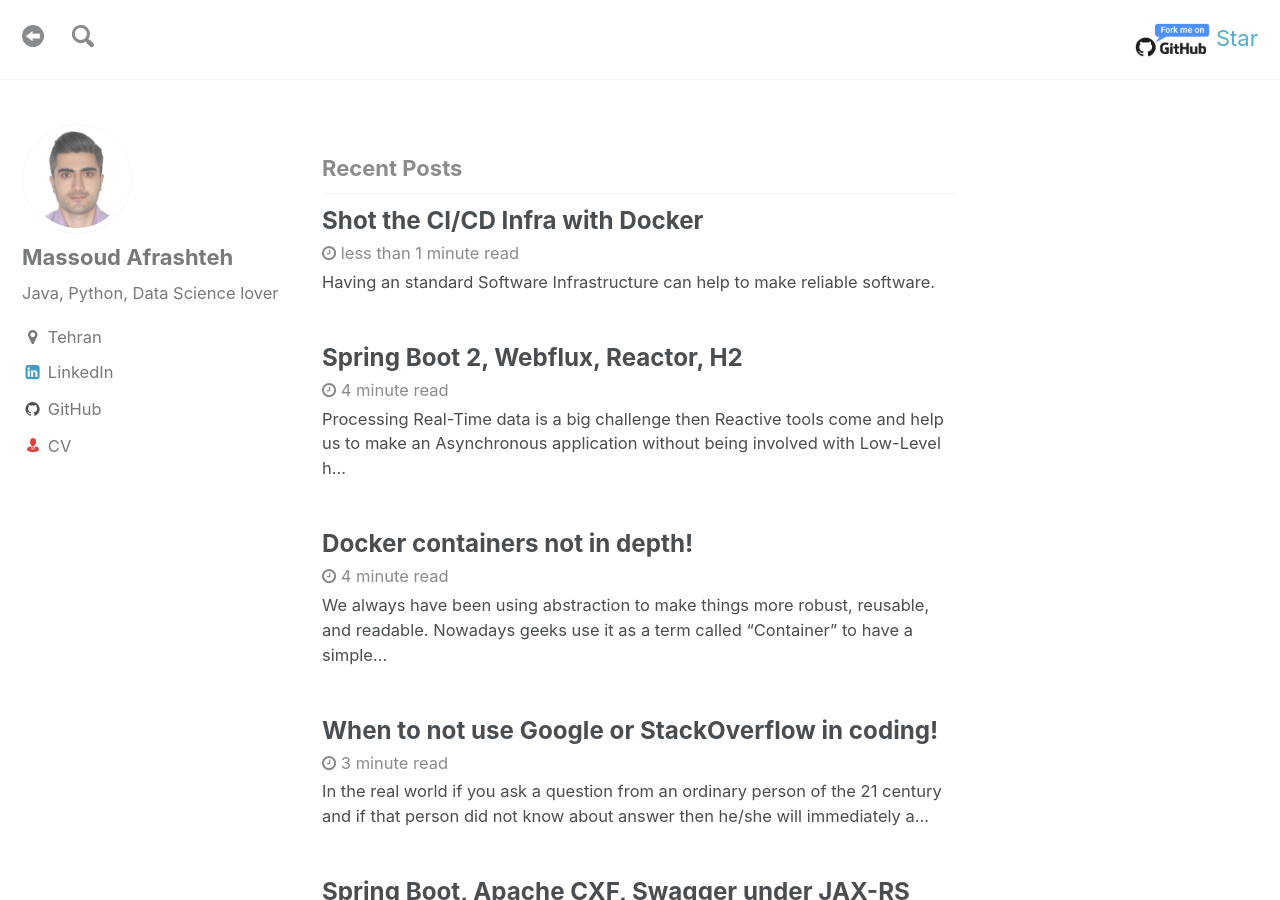
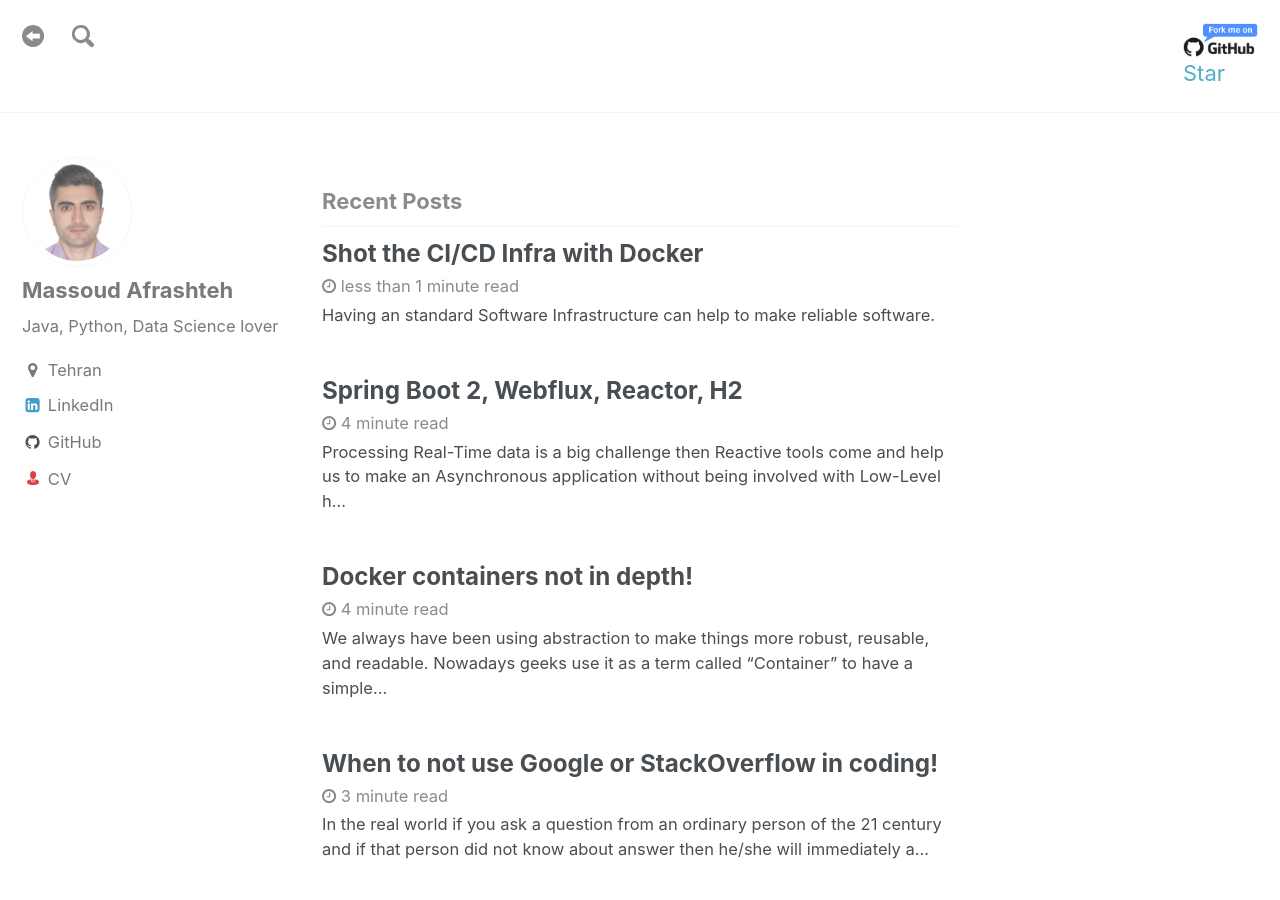
Before and after one commit to iamrdn/notes, a Jekyll site: the page built from index.html, in a window 1280 px wide and 900 px high. Built offline with Jekyll 4.4.1, drawn with Linux system fonts in a browser that asks for light colours; the list of posts is cut into pages by our own code.

Commit message:
edit github stars

```diff
--- a/_includes/github-fork.html
+++ b/_includes/github-fork.html
@@ -1,9 +1,10 @@
 <div style="float: right">
-	<a href="https://github.com/massoudAfrashteh/coditori"><img style="border: 0; width: 75px;" src="/assets/images/icon/fork-code-on-github.png" alt="Fork coditori on GitHub"></a>
-	 <!-- Place this tag in your head or just before your close body tag. -->
-	<script async defer src="https://buttons.github.io/buttons.js"></script>
-	<!-- Place this tag where you want the button to render. -->
-	<a class="github-button" href="https://github.com/ntkme/github-buttons" data-icon="octicon-star" data-show-count="true" aria-label="Star ntkme/github-buttons on GitHub">Star</a>
+	<div style="text-align: center;">
+		<a href="https://github.com/massoudAfrashteh/coditori"><img style="border: 0; width: 75px;" src="/assets/images/icon/fork-code-on-github.png" alt="Fork coditori on GitHub"></a>
+	</div>
+	<div>
+		<a class="github-button" href="https://github.com/ntkme/github-buttons" data-icon="octicon-star" data-show-count="true" aria-label="Star ntkme/github-buttons on GitHub">Star</a>
+	</div>
  	<!-- Place this tag where you want the button to render. -->
 	<!-- <a class="github-button" href="https://github.com/massoudafrashteh/code" data-size="large" data-show-count="true" aria-label="Star massoudafrashteh/code on GitHub">Star</a> -->
 </div>
```
Also changed, not shown: _includes/scripts.html (line endings or trailing spaces).
